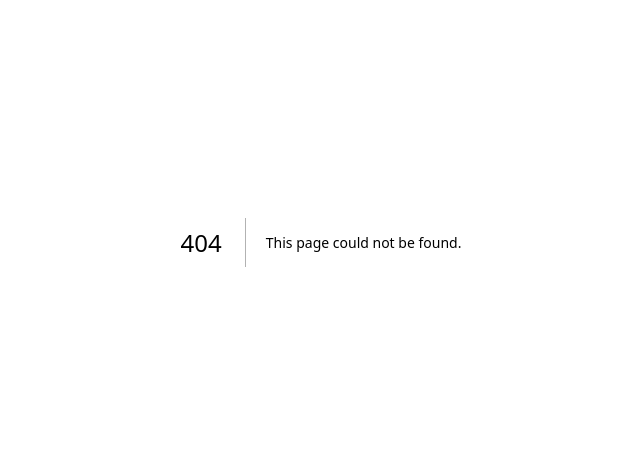
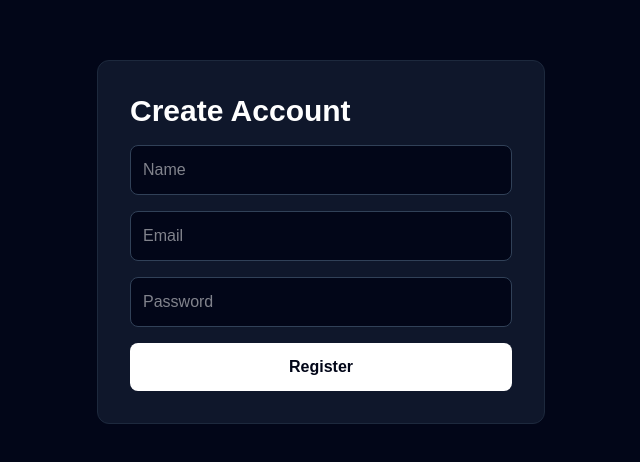
Before and after one commit to willpiwowarski/auralith, a Next.js app: page /register in a window 1280 px wide. Before the commit this address had no page. Shown: the part 158-620 px from the top of the page, without its empty margins (319-959 px from the left). Built offline with nearby package versions, Linux system fonts and the light colour scheme.

Commit message:
Add user registration and credential authentication

```diff
--- /dev/null
+++ b/app/api/auth/[...nextauth]/route.ts
@@ -0,0 +1,6 @@
+import NextAuth from "next-auth";
+import { authOptions } from "@/lib/auth";
+
+const handler = NextAuth(authOptions);
+
+export { handler as GET, handler as POST };
--- /dev/null
+++ b/app/api/auth/register/route.ts
@@ -0,0 +1,45 @@
+import { NextResponse } from "next/server";
+import bcrypt from "bcryptjs";
+import { prisma } from "@/lib/prisma";
+
+export async function POST(request: Request) {
+  try {
+    const body = await request.json();
+
+    const existingUser = await prisma.user.findUnique({
+      where: {
+        email: body.email,
+      },
+    });
+
+    if (existingUser) {
+      return NextResponse.json(
+        { success: false, message: "User already exists" },
+        { status: 400 }
+      );
+    }
+
+    const hashedPassword = await bcrypt.hash(body.password, 10);
+
+    const user = await prisma.user.create({
+      data: {
+        name: body.name,
+        email: body.email,
+        password: hashedPassword,
+      },
+    });
+
+    return NextResponse.json({
+      success: true,
+      userId: user.id,
+      message: "Account created successfully",
+    });
+  } catch (error) {
+    console.error("Registration failed:", error);
+
+    return NextResponse.json(
+      { success: false, message: "Registration failed" },
+      { status: 500 }
+    );
+  }
+}
--- /dev/null
+++ b/app/register/page.tsx
@@ -0,0 +1,69 @@
+"use client";
+
+import { useState } from "react";
+
+export default function RegisterPage() {
+  const [name, setName] = useState("");
+  const [email, setEmail] = useState("");
+  const [password, setPassword] = useState("");
+  const [message, setMessage] = useState("");
+
+  async function handleRegister(event: React.FormEvent) {
+    event.preventDefault();
+
+    const response = await fetch("/api/auth/register", {
+      method: "POST",
+      headers: {
+        "Content-Type": "application/json",
+      },
+      body: JSON.stringify({ name, email, password }),
+    });
+
+    const data = await response.json();
+    console.log(data);
+
+    setMessage(data.message);
+  }
+
+  return (
+    <main className="min-h-screen bg-slate-950 text-white flex items-center justify-center p-8">
+      <form
+        onSubmit={handleRegister}
+        className="bg-slate-900 border border-slate-800 rounded-xl p-8 w-full max-w-md space-y-4"
+      >
+        <h1 className="text-3xl font-bold">Create Account</h1>
+
+        <input
+          className="w-full bg-slate-950 border border-slate-700 rounded-lg p-3"
+          placeholder="Name"
+          value={name}
+          onChange={(e) => setName(e.target.value)}
+        />
+
+        <input
+          className="w-full bg-slate-950 border border-slate-700 rounded-lg p-3"
+          placeholder="Email"
+          value={email}
+          onChange={(e) => setEmail(e.target.value)}
+        />
+
+        <input
+          className="w-full bg-slate-950 border border-slate-700 rounded-lg p-3"
+          placeholder="Password"
+          type="password"
+          value={password}
+          onChange={(e) => setPassword(e.target.value)}
+        />
+
+        <button className="w-full bg-white text-slate-950 rounded-lg p-3 font-semibold">
+          Register
+        </button>
+        {message && (
+            <p className="text-sm text-slate-300 text-center">
+                {message}
+            </p>
+        )}
+      </form>
+    </main>
+  );
+}
```
Also changed, not shown: 1 other file (tests, documents, lock files or other folders).
